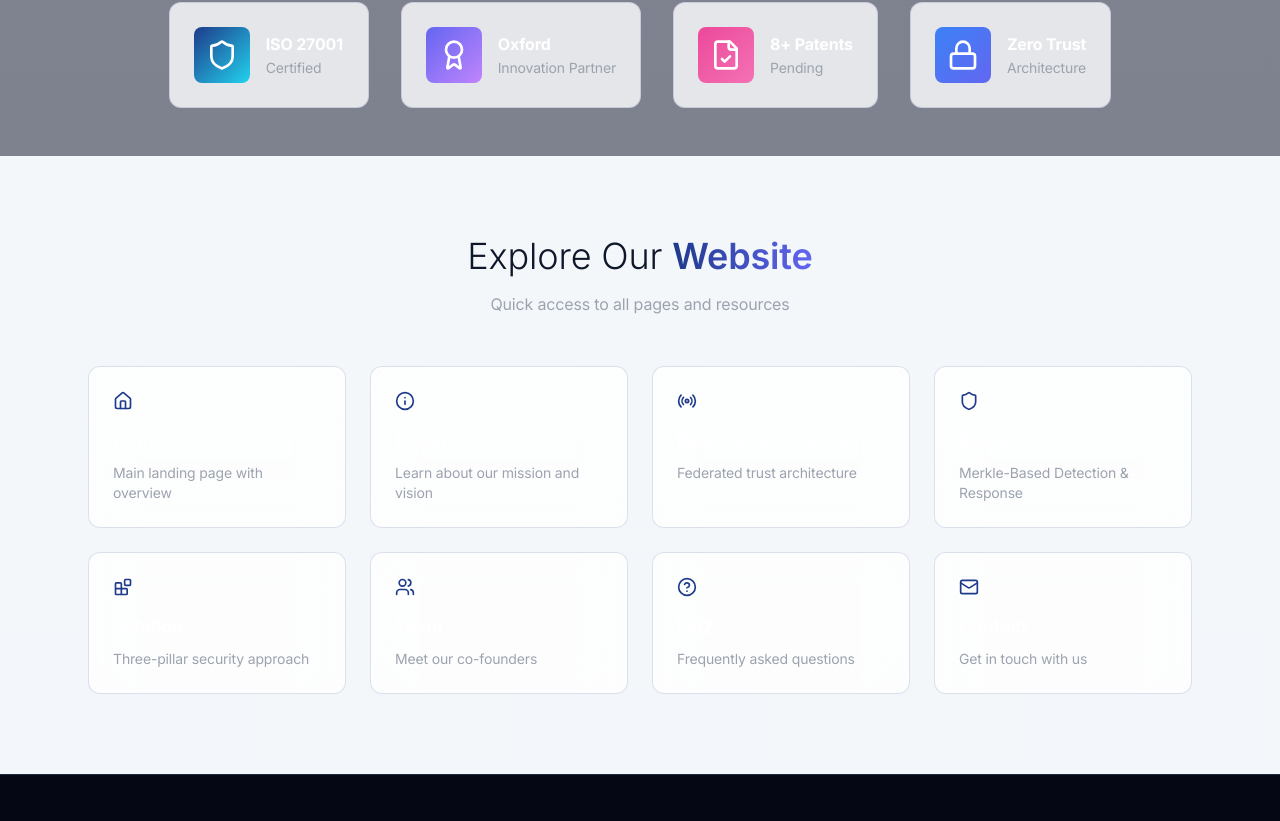
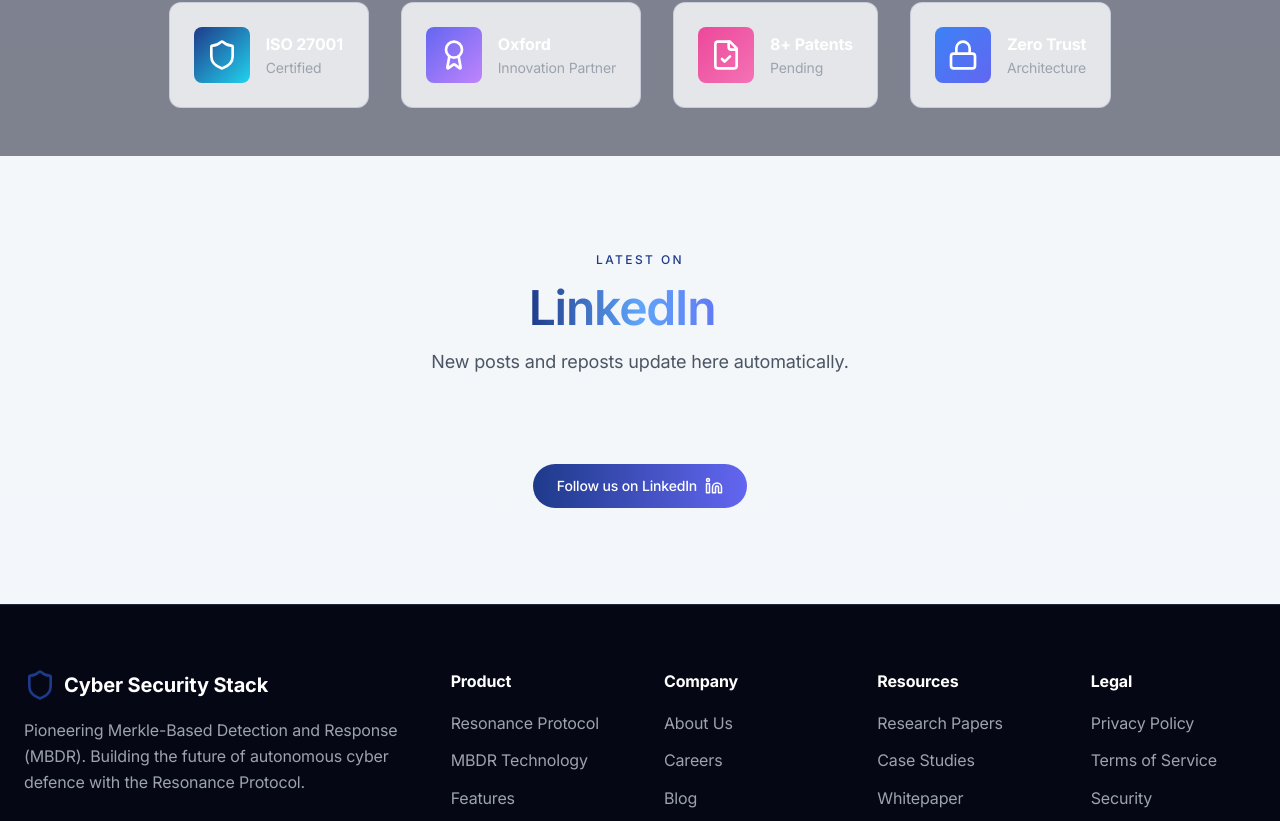
Before and after one commit to DevanshM1211/Cybersecurity-Stack-Website, a Next.js app: page / in a window 1280 px wide. Shown: the part 1777-2598 px from the top of the page. Built offline with nearby package versions, Linux system fonts and the light colour scheme.

Commit message:
Homepage: replace Explore Our Website with live LinkedIn feed; add /api/linkedin-feed route

```diff
--- /dev/null
+++ b/app/api/linkedin-feed/route.ts
@@ -0,0 +1,100 @@
+import { NextResponse } from "next/server";
+
+// Optional: ISR-like caching for this route
+export const revalidate = 300; // seconds
+
+export async function GET() {
+  const ACCESS_TOKEN = process.env.LINKEDIN_ACCESS_TOKEN;
+  const ORG_ID = process.env.LINKEDIN_ORGANIZATION_ID; // e.g., 123456789
+  const OWNER_URN = ORG_ID
+    ? `urn:li:organization:${ORG_ID}`
+    : process.env.LINKEDIN_OWNER_URN; // fallback to member URN if provided
+
+  if (!ACCESS_TOKEN || !OWNER_URN) {
+    // Graceful empty response with hint
+    return NextResponse.json(
+      {
+        items: [],
+        message:
+          "LinkedIn feed not configured. Set LINKEDIN_ACCESS_TOKEN and LINKEDIN_ORGANIZATION_ID or LINKEDIN_OWNER_URN in your environment.",
+      },
+      { status: 200 }
+    );
+  }
+
+  try {
+    // LinkedIn Shares API (may require special app permissions)
+    const url = new URL("https://api.linkedin.com/v2/shares");
+    url.searchParams.set("q", "owners");
+    url.searchParams.set("owners", OWNER_URN);
+    url.searchParams.set("sortBy", "LAST_MODIFIED");
+    url.searchParams.set("sharesPerOwner", "10");
+
+    const res = await fetch(url.toString(), {
+      method: "GET",
+      headers: {
+        Authorization: `Bearer ${ACCESS_TOKEN}`,
+        "X-Restli-Protocol-Version": "2.0.0",
+      },
+      // Cache on the server for a short time
+      next: { revalidate: 300 },
+    });
+
+    if (!res.ok) {
+      const text = await res.text();
+      throw new Error(`LinkedIn API error ${res.status}: ${text}`);
+    }
+
+    const json: any = await res.json();
+    const elements: any[] = json.elements || [];
+
+    // Map to lightweight feed items
+    const items = elements.map((el: any) => {
+      const id = el.id || el.activity || Math.random().toString(36).slice(2);
+
+      // Attempt to parse text from different shapes
+      const text =
+        el.text?.text ||
+        el.commentary?.text ||
+        el.specificContent?.["com.linkedin.ugc.ShareContent"]?.shareCommentary
+          ?.text ||
+        undefined;
+
+      // Construct a URL to the activity when possible
+      let url = "https://www.linkedin.com/company/cybersecuritystack/";
+      if (el.activity) {
+        url = `https://www.linkedin.com/feed/update/${el.activity}`;
+      }
+
+      // Image extraction (best effort)
+      const media = el.content?.contentEntities?.[0];
+      const imageUrl =
+        media?.thumbnails?.[0]?.imageSpecificContent?.url ||
+        media?.thumbnails?.[0]?.resolvedUrl ||
+        media?.entityLocation ||
+        undefined;
+
+      const createdAt = el.lastModified?.time || el.created?.time || undefined;
+
+      return {
+        id: String(id),
+        text,
+        url,
+        createdAt: createdAt ? new Date(createdAt).toISOString() : undefined,
+        imageUrl,
+      };
+    });
+
+    return NextResponse.json({ items });
+  } catch (err: any) {
+    // Never leak token or full errors to client
+    console.error("/api/linkedin-feed error:", err?.message || err);
+    return NextResponse.json(
+      {
+        items: [],
+        error: "Unable to fetch LinkedIn feed right now.",
+      },
+      { status: 200 }
+    );
+  }
+}
--- a/app/page.tsx
+++ b/app/page.tsx
@@ -4,7 +4,7 @@
 import LogoLoop from "@/components/LogoLoop";
 import CoreFeatures from "@/components/CoreFeatures";
 import TrustSignals from "@/components/TrustSignals";
-import SiteMap from "@/components/SiteMap";
+import LinkedInFeed from "@/components/LinkedInFeed";
 import Footer from "@/components/Footer";
 import BackToTop from "@/components/BackToTop";
 
@@ -15,7 +15,7 @@
       <LogoLoop />
       <CoreFeatures />
       <TrustSignals />
-      <SiteMap />
+      <LinkedInFeed />
       <Footer />
       <BackToTop />
     </main>
--- /dev/null
+++ b/components/LinkedInFeed.tsx
@@ -0,0 +1,141 @@
+"use client";
+
+import { useEffect, useState } from "react";
+import { motion } from "framer-motion";
+import { ExternalLink, Linkedin } from "lucide-react";
+
+type FeedItem = {
+  id: string;
+  text?: string;
+  url: string;
+  createdAt?: string;
+  imageUrl?: string;
+};
+
+export default function LinkedInFeed() {
+  const [items, setItems] = useState<FeedItem[] | null>(null);
+  const [error, setError] = useState<string | null>(null);
+
+  useEffect(() => {
+    let mounted = true;
+    (async () => {
+      try {
+        const res = await fetch("/api/linkedin-feed", {
+          next: { revalidate: 300 },
+        });
+        if (!res.ok) throw new Error("Failed to load LinkedIn feed");
+        const data = await res.json();
+        if (mounted) setItems(data.items);
+      } catch (e: any) {
+        if (mounted) {
+          setError(e?.message || "Unable to load feed");
+          // Minimal graceful fallback
+          setItems([
+            {
+              id: "fallback-1",
+              text: "Follow us on LinkedIn for the latest updates on the Resonance Protocol and MBDR.",
+              url: "https://www.linkedin.com/company/cybersecuritystack/",
+            },
+          ]);
+        }
+      }
+    })();
+    return () => {
+      mounted = false;
+    };
+  }, []);
+
+  return (
+    <section className="py-24 relative overflow-hidden">
+      {/* Subtle Grid Background */}
+      <div
+        className="absolute inset-0 opacity-[0.02]"
+        style={{
+          backgroundImage:
+            "linear-gradient(rgba(59, 130, 246, 0.1) 1px, transparent 1px), linear-gradient(90deg, rgba(59, 130, 246, 0.1) 1px, transparent 1px)",
+          backgroundSize: "50px 50px",
+        }}
+      />
+
+      <div className="container mx-auto px-6 relative z-10 max-w-7xl">
+        <div className="text-center mb-12">
+          <span className="text-xs tracking-[0.2em] text-cyber-blue uppercase font-medium mb-4 block">
+            Latest on
+          </span>
+          <h2 className="text-4xl md:text-5xl font-light tracking-tight">
+            <span className="inline-flex items-center gap-2 font-semibold text-transparent bg-clip-text bg-gradient-to-r from-cyber-blue via-blue-400 to-cyber-purple">
+              LinkedIn <Linkedin size={28} />
+            </span>
+          </h2>
+          <p className="mt-4 text-gray-600 dark:text-gray-400 text-lg">
+            New posts and reposts update here automatically.
+          </p>
+        </div>
+
+        {/* Grid of posts */}
+        <div className="grid grid-cols-1 md:grid-cols-2 lg:grid-cols-3 gap-6">
+          {(items || []).map((item, i) => (
+            <motion.a
+              key={item.id}
+              href={item.url}
+              target="_blank"
+              rel="noopener noreferrer"
+              whileHover={{ y: -4 }}
+              className="group block p-6 rounded-xl border bg-black/5 border-black/10 dark:bg-white/[0.02] dark:border-white/10 transition-all hover:bg-black/10 dark:hover:bg-white/[0.04]"
+            >
+              {item.imageUrl && (
+                <div className="mb-4 overflow-hidden rounded-lg max-h-48">
+                  {/* eslint-disable-next-line @next/next/no-img-element */}
+                  <img
+                    src={item.imageUrl}
+                    alt="LinkedIn post"
+                    className="w-full object-cover"
+                  />
+                </div>
+              )}
+              <div className="text-sm text-gray-500 dark:text-gray-400 mb-2">
+                {item.createdAt
+                  ? new Date(item.createdAt).toLocaleString()
+                  : "Recent"}
+              </div>
+              <div className="text-base text-gray-900 dark:text-white line-clamp-4">
+                {item.text || "View on LinkedIn"}
+              </div>
+              <div className="mt-4 inline-flex items-center gap-2 text-cyber-blue">
+                Open post <ExternalLink size={16} />
+              </div>
+            </motion.a>
+          ))}
+
+          {!items &&
+            Array.from({ length: 3 }).map((_, i) => (
+              <div
+                key={i}
+                className="p-6 rounded-xl border bg-black/5 border-black/10 dark:bg-white/[0.02] dark:border-white/10 animate-pulse"
+              >
+                <div className="h-40 rounded-lg bg-black/10 dark:bg-white/10 mb-4" />
+                <div className="h-4 bg-black/10 dark:bg-white/10 rounded w-3/4 mb-2" />
+                <div className="h-4 bg-black/10 dark:bg-white/10 rounded w-2/3" />
+              </div>
+            ))}
+        </div>
+
+        {/* Follow CTA */}
+        <div className="text-center mt-10">
+          <a
+            href="https://www.linkedin.com/company/cybersecuritystack/"
+            target="_blank"
+            rel="noopener noreferrer"
+            className="inline-flex items-center gap-2 px-6 py-3 rounded-full text-sm font-medium text-white bg-gradient-to-r from-cyber-blue to-cyber-purple hover:shadow-lg hover:shadow-cyber-blue/40 transition-all"
+          >
+            Follow us on LinkedIn <Linkedin size={18} />
+          </a>
+        </div>
+
+        {error && (
+          <p className="mt-6 text-center text-sm text-red-500">{error}</p>
+        )}
+      </div>
+    </section>
+  );
+}
```
